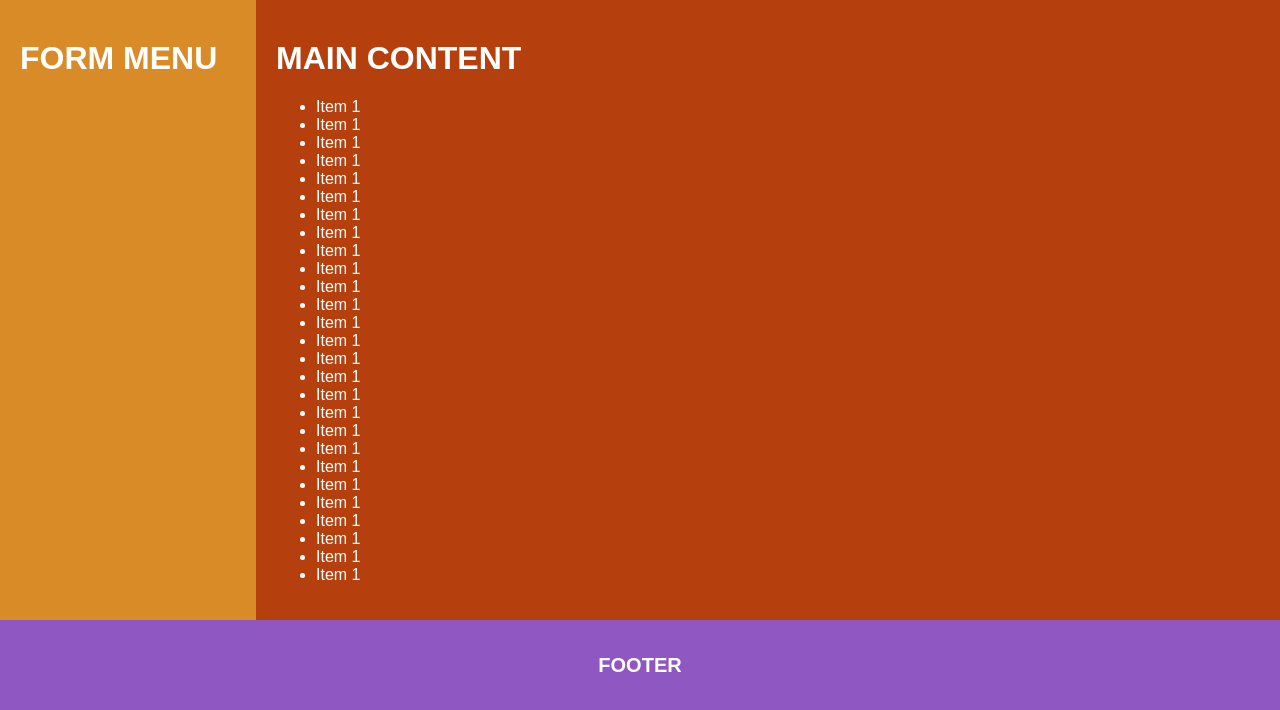
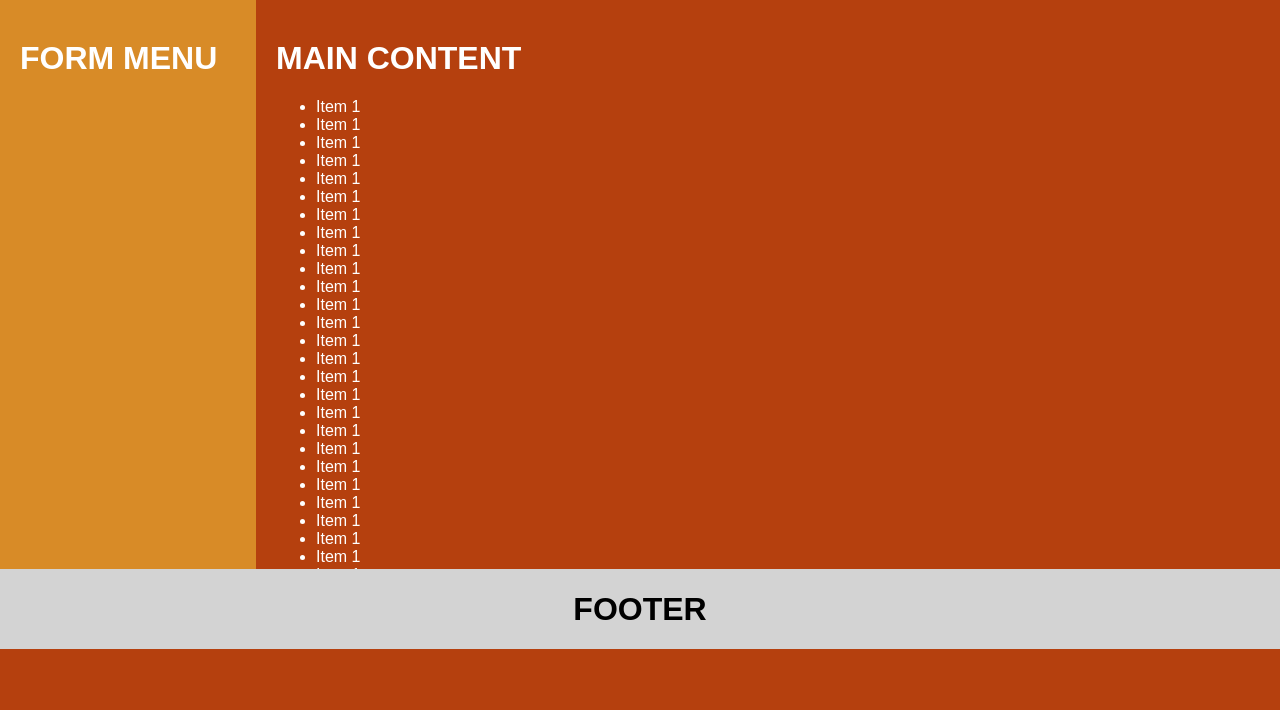
Before and after one commit to PerilousBooklet/progetto-pweb1, a PHP site: page / in a window 1280 px wide. Shown: the part 151-861 px from the top of the page. After the commit the page ends 800 px from the top, so only its background shows below. Run offline with PHP 8.4, Linux system fonts and the light colour scheme.

Commit message:
updated footer

```diff
--- a/src/index.html
+++ b/src/index.html
@@ -65,9 +65,9 @@
   </div>
 
   <!-- Footer -->
-  <div class="footer">
+  <footer>
     <h1>FOOTER</h1>
-  </div>
+  </footer>
 
 </body>
 
--- a/src/style.css
+++ b/src/style.css
@@ -78,3 +78,12 @@ body {
     width: 100%;
   }
 }
+
+footer {
+  position: fixed;
+  left: 0;
+  bottom: 0;
+  width: 100%;
+  background-color: lightgray;
+  text-align: center;
+}
```
